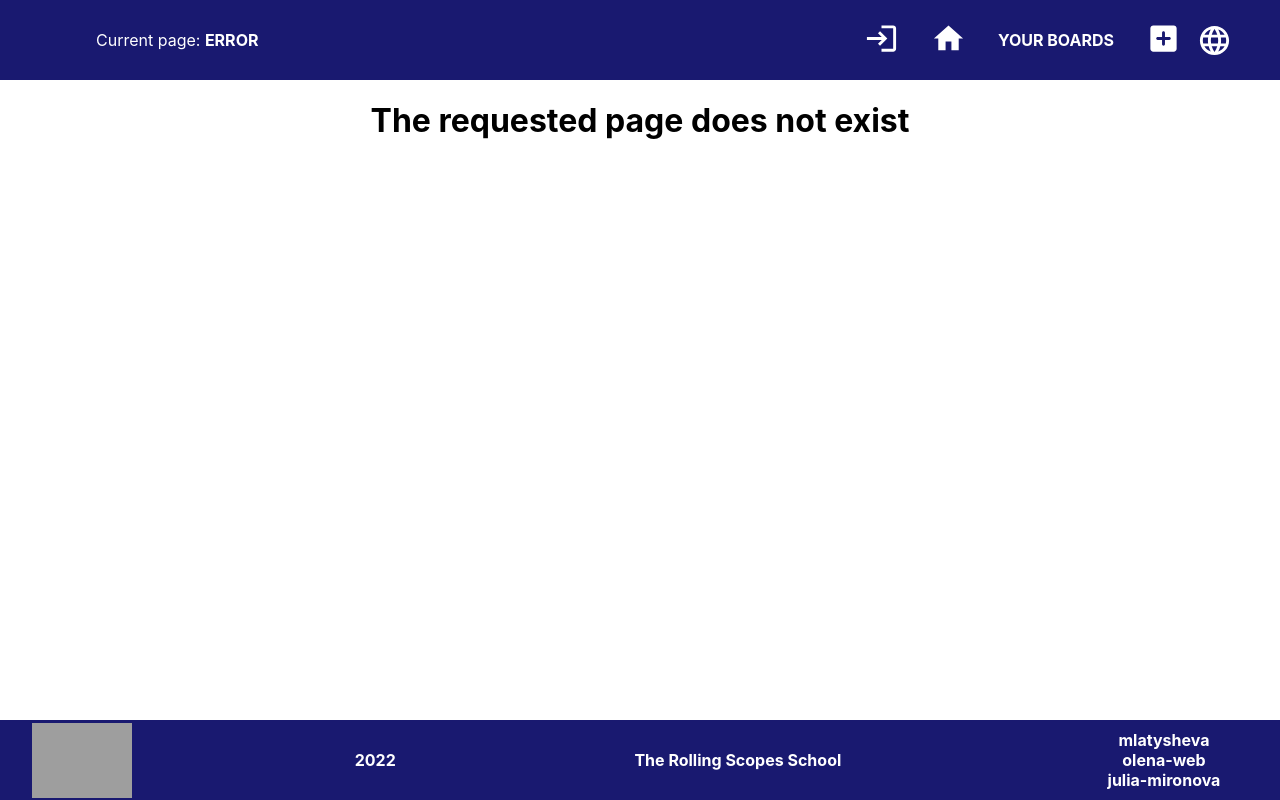
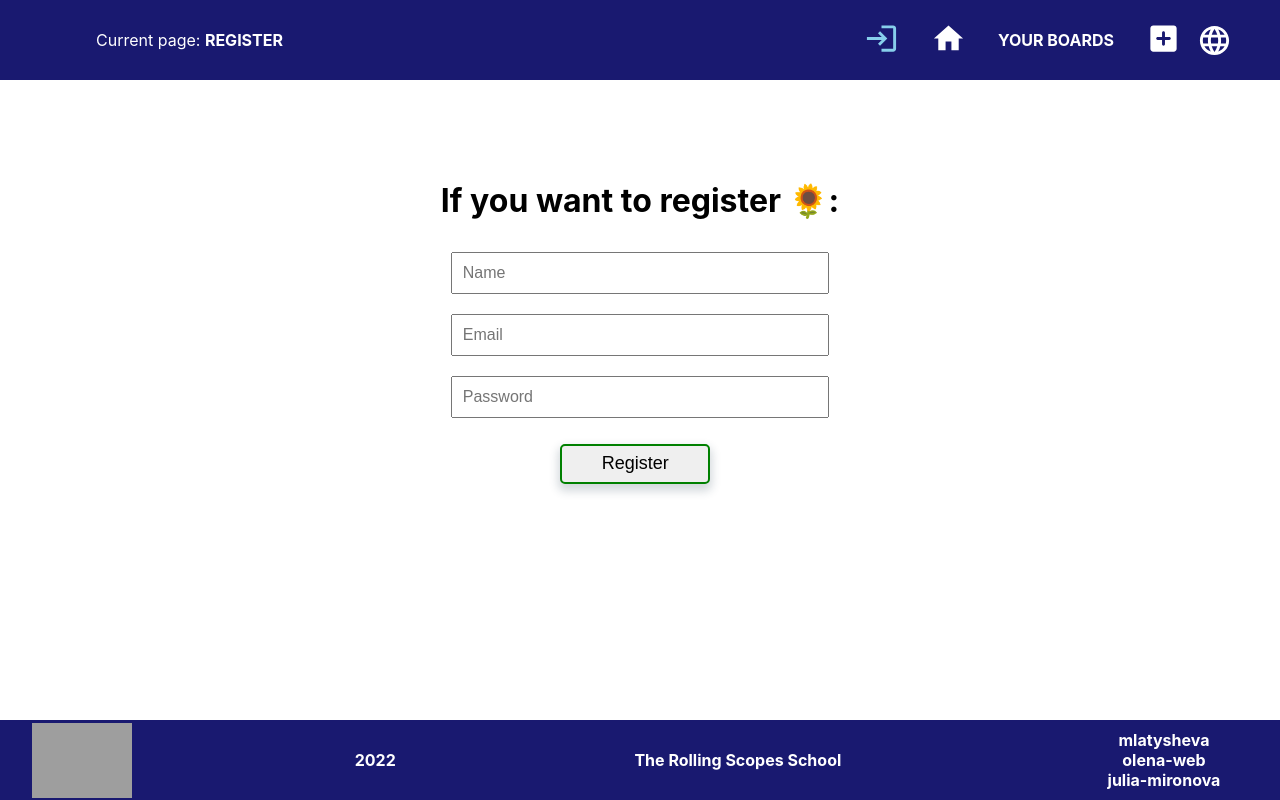
Before and after one commit to mlatysheva/project-management-app, a React (Create React App) app in the folder project-management-app/: page /signup in a window 1280 px wide. Built offline with nearby package versions, Linux system fonts and the light colour scheme; grey boxes are pictures that could not be loaded.

Commit message:
fix: login change to signup

```diff
--- a/project-management-app/src/App.tsx
+++ b/project-management-app/src/App.tsx
@@ -8,7 +8,7 @@ import CreateBoard from "./components/Board/CreateBoard";
 import Header from "./components/Header";
 import { initialState } from "./reducers/listReducer";
 import { Home } from "./components/Home/Home";
-import Login from "./components/Login/Login";
+import Register from "./components/Login/Register";
 import Logout from "./components/Logout/Logout";
 
 function App() {
@@ -19,7 +19,7 @@ function App() {
 					<Header />
 					<Routes>
 						<Route path="/" element={<Home />} />
-						<Route path="/login" element={<Login />} />
+						<Route path="/signup" element={<Register />} />
 						<Route path="/logout" element={<Logout />} />
 						<Route path="/project-management-app" element={<Home />} />
 						<Route
--- a/project-management-app/src/components/Header.tsx
+++ b/project-management-app/src/components/Header.tsx
@@ -12,8 +12,8 @@ function CurrentPage() {
 		switch (location.pathname) {
 			case "/":
 				return "Home";
-			case "/login":
-				return "Login";
+			case "/signup":
+				return "Register";
 			case "/logout":
 				return "Logout";
 			case "/project-management-app":
@@ -49,8 +49,8 @@ function Header() {
 					</Tooltip>
 				</NavLink>
           */}
-				<NavLink to="/login">
-					<Tooltip title="Login">
+				<NavLink to="/signup">
+					<Tooltip title="Register">
 						<LoginIcon fontSize="large" />
 					</Tooltip>
 				</NavLink>
--- a/project-management-app/src/components/Login/Login.tsx
+++ /dev/null
@@ -1,19 +0,0 @@
-import LoginForm from "./LoginForm";
-
-function openRegister() {
-	console.log("Have to register");
-}
-
-function Login() {
-	return (
-		<div className="main">
-			<LoginForm />
-			{/*<h1>If you are not registered click 🗺️: </h1>
-			<button id="register" onClick={openRegister}>
-				Register
-			</button>*/}
-		</div>
-	);
-}
-
-export default Login;
--- a/project-management-app/src/components/Login/Register.tsx
+++ b/project-management-app/src/components/Login/Register.tsx
@@ -1,5 +1,19 @@
-function registerForm() {
-	return <>form to register new user:</>;
+import SignupForm from "./RegisterForm";
+
+function openRegister() {
+	console.log("Have to register");
 }
 
-export default registerForm;
+function Register() {
+	return (
+		<div className="main">
+			<SignupForm />
+			{/*<h1>If you are not registered click 🗺️: </h1>
+			<button id="register" onClick={openRegister}>
+				Register
+			</button>*/}
+		</div>
+	);
+}
+
+export default Register;
--- a/project-management-app/src/components/Login/LoginForm.tsx
+++ b/project-management-app/src/components/Login/RegisterForm.tsx
@@ -1,13 +1,13 @@
 import React, { useState } from "react";
-import "./login.css";
+import "./signup.css";
 
-function LoginForm() {
+function SignupForm() {
 	const [name, setName] = useState("");
 	const [email, setEmail] = useState("");
 	const [password, setPassword] = useState("");
 	return (
 		<form className="login__form">
-			<h1>If you want to login 🌻:</h1>
+			<h1>If you want to register 🌻:</h1>
 			<input
 				className="login__input"
 				type="name"
@@ -30,10 +30,10 @@ function LoginForm() {
 				onChange={(e) => setPassword(e.target.value)}
 			/>
 			<button type="submit" className="login__btn">
-				Login
+				Register
 			</button>
 		</form>
 	);
 }
 
-export default LoginForm;
+export default SignupForm;
```
Also changed, not shown: project-management-app/src/components/Login/signup.css (renamed from project-management-app/src/components/Login/login.css).
